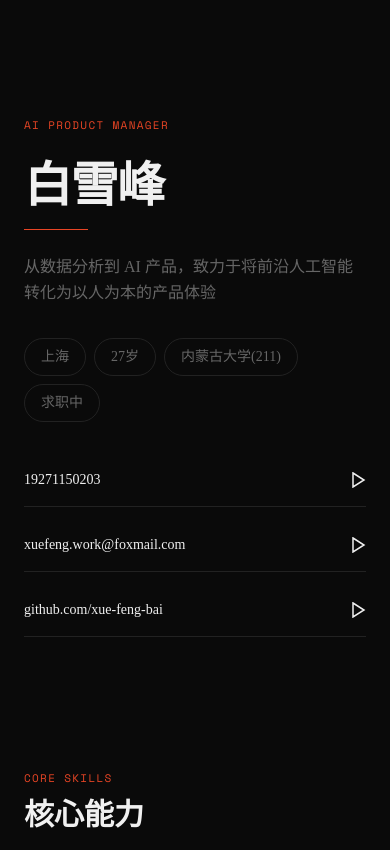
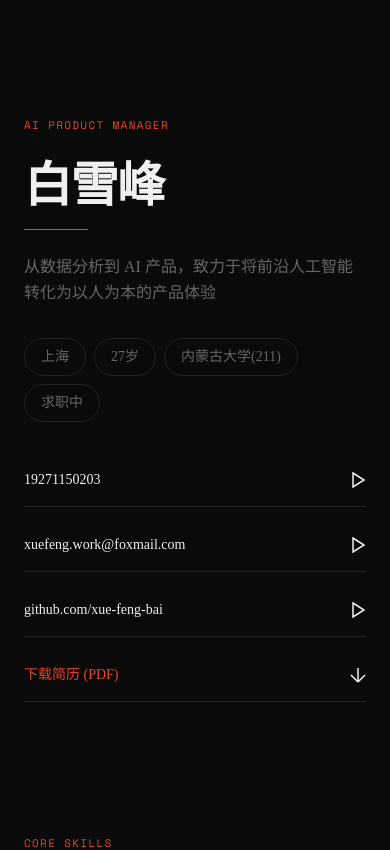
Before and after one commit to xue-feng-bai/xue-feng-bai.github.io, a React (Vite) app: page / in a window 390 px wide. Shown: the top 850 px of the page. Built offline with nearby package versions, Linux system fonts and the light colour scheme.

Commit message:
Add resume download to mobile layout

```diff
--- a/src/layouts/MobileLayout.tsx
+++ b/src/layouts/MobileLayout.tsx
@@ -82,6 +82,10 @@ export default function MobileLayout() {
           <a href="https://github.com/xue-feng-bai" target="_blank" rel="noopener noreferrer" className="flex items-center justify-between py-4 border-b" style={{ borderColor: 'var(--line)' }}>
             <span className="text-sm">github.com/xue-feng-bai</span>
             <svg width="16" height="16" viewBox="0 0 16 16" fill="none" stroke="currentColor" strokeWidth="1.5"><path d="M3 1L14 8L3 15V1Z" /></svg>
+          </a>
+          <a href="/resume.pdf" target="_blank" rel="noopener noreferrer" className="flex items-center justify-between py-4 border-b" style={{ borderColor: 'var(--line)' }}>
+            <span className="text-sm" style={{ color: 'var(--accent)' }}>下载简历 (PDF)</span>
+            <svg width="16" height="16" viewBox="0 0 16 16" fill="none" stroke="currentColor" strokeWidth="1.5"><path d="M8 1V15M8 15L1 8M8 15L15 8" /></svg>
           </a>
         </div>
       </section>
```
